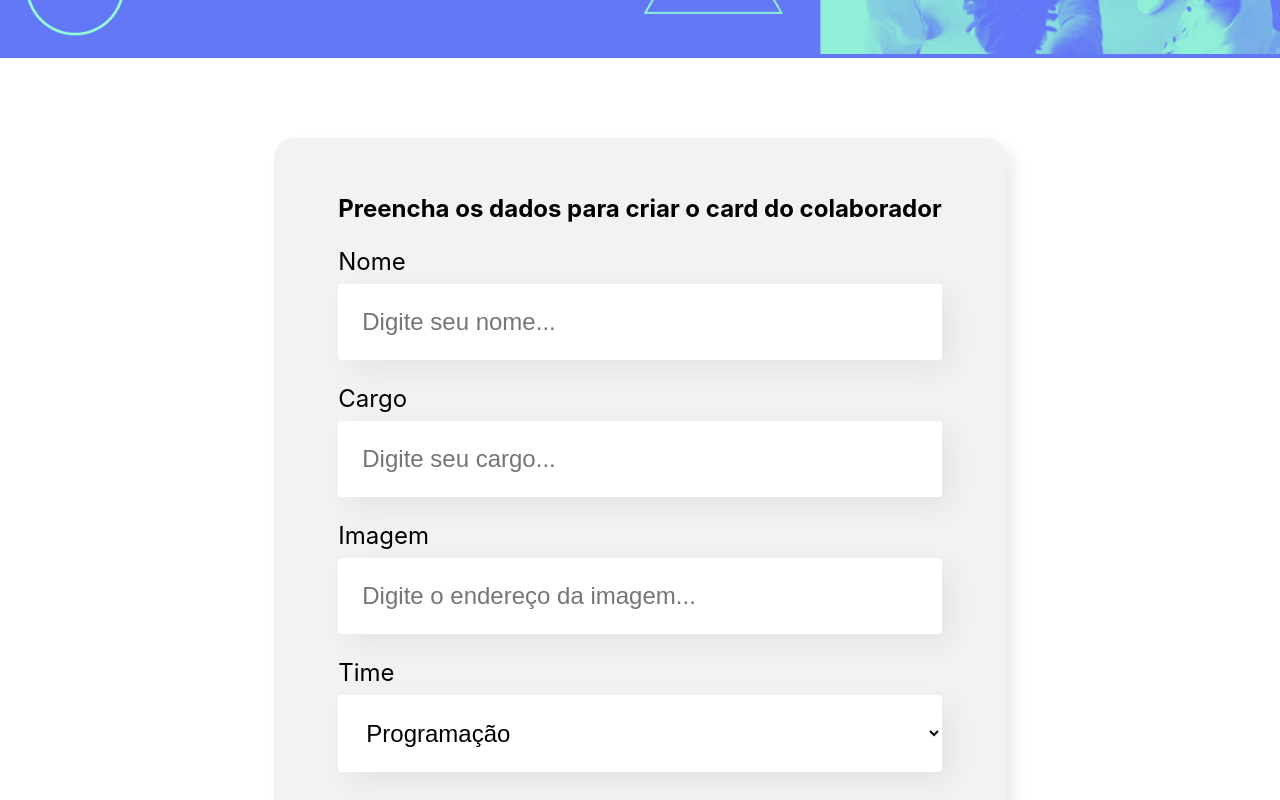
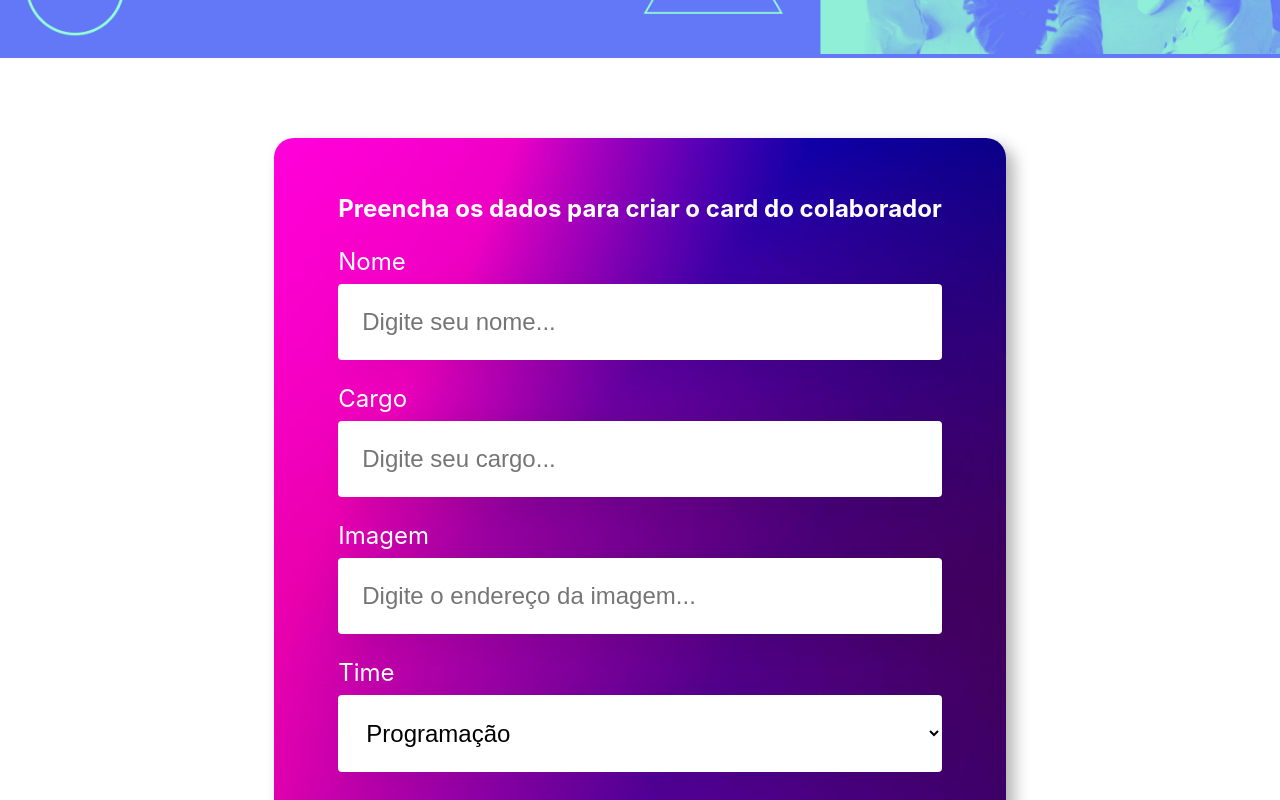
Before and after one commit to FiNiShYy/react-with-alura, a JavaScript app: page / in a window 1280 px wide. Shown: the part 440-1240 px from the top of the page. Built offline with nearby package versions, Linux system fonts and the light colour scheme; the HTML template or start-up script is replaced by a standard one.

Commit message:
change on background image

```diff
--- a/src/components/Form/Form.css
+++ b/src/components/Form/Form.css
@@ -6,8 +6,9 @@
 
 .formSection form {
     max-width: 80%;
-    background-color: #f2f2f2;
+    background-image: url(./peakpx.jpg);
     border-radius: 20px;
     padding: 36px 64px;
-    box-shadow: 8px 8px 16px rgba(0, 0, 0, 0.08);
+    box-shadow: 8px 8px 16px rgba(0, 0, 0, 0.3);
+    color: white;
 }
```
Also changed, not shown: src/components/Form/peakpx.jpg (added).
